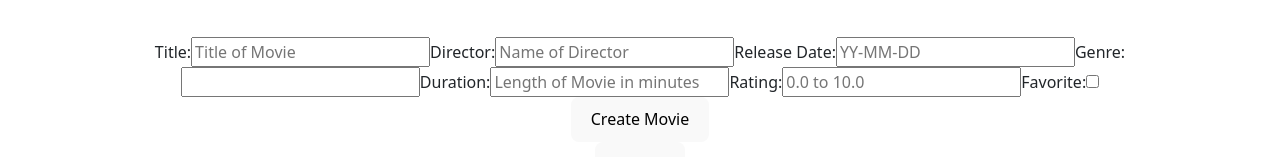
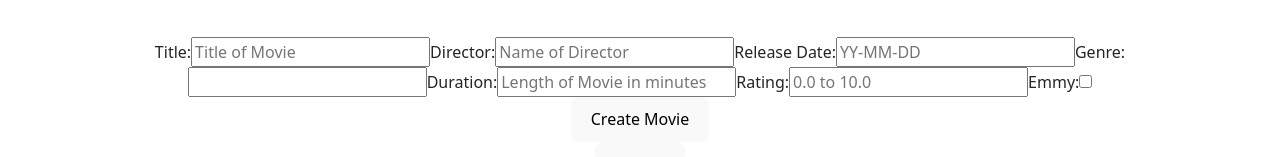
Before and after one commit to shanicegrif/Portfolio-Front, a React (Vite) app: page /movies/new in a window 1280 px wide. Shown: the part 288-445 px from the top of the page. Built offline with nearby package versions, Linux system fonts and the light colour scheme; no server answers.

Commit message:
small fix in form

```diff
--- a/src/Components/New.jsx
+++ b/src/Components/New.jsx
@@ -97,9 +97,9 @@ const New = () => {
           placeholder="0.0 to 10.0"
           onChange={handleTextChange}
         />
-        <label htmlFor="isFavorite">Favorite:</label>
+        <label htmlFor="has_emmy">Emmy:</label>
         <input
-          id="isFavorite"
+          id="has_emmy"
           type="checkbox"
           onChange={handleCheckboxChange}
           checked={movie.has_emmy}
--- a/src/Components/Update.jsx
+++ b/src/Components/Update.jsx
@@ -99,9 +99,9 @@ const Update = () => {
           placeholder="0.0 to 10.0"
           onChange={handleTextChange}
         />
-        <label htmlFor="isFavorite">Favorite:</label>
+        <label htmlFor="has_emmy">Emmy:</label>
         <input
-          id="isFavorite"
+          id="has_emmy"
           type="checkbox"
           onChange={handleCheckboxChange}
           checked={movie.has_emmy}
```
